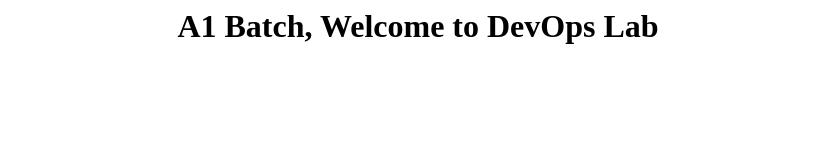
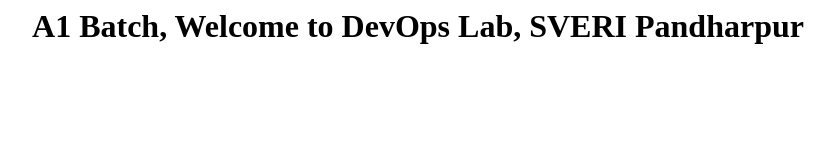
Before and after one commit to sveridevops/a1exp5, a plain HTML site: page index.html in a window 1280 px wide. Shown: the whole page, without its empty margins (222-1057 px from the left). Drawn offline with Linux system fonts and the light colour scheme.

Commit message:
updated index

```diff
--- a/index.html
+++ b/index.html
@@ -1 +1 @@
-<center><h1>A1 Batch, Welcome to DevOps Lab</h1></center>
+<center><h1>A1 Batch, Welcome to DevOps Lab, SVERI Pandharpur</h1></center>
```
